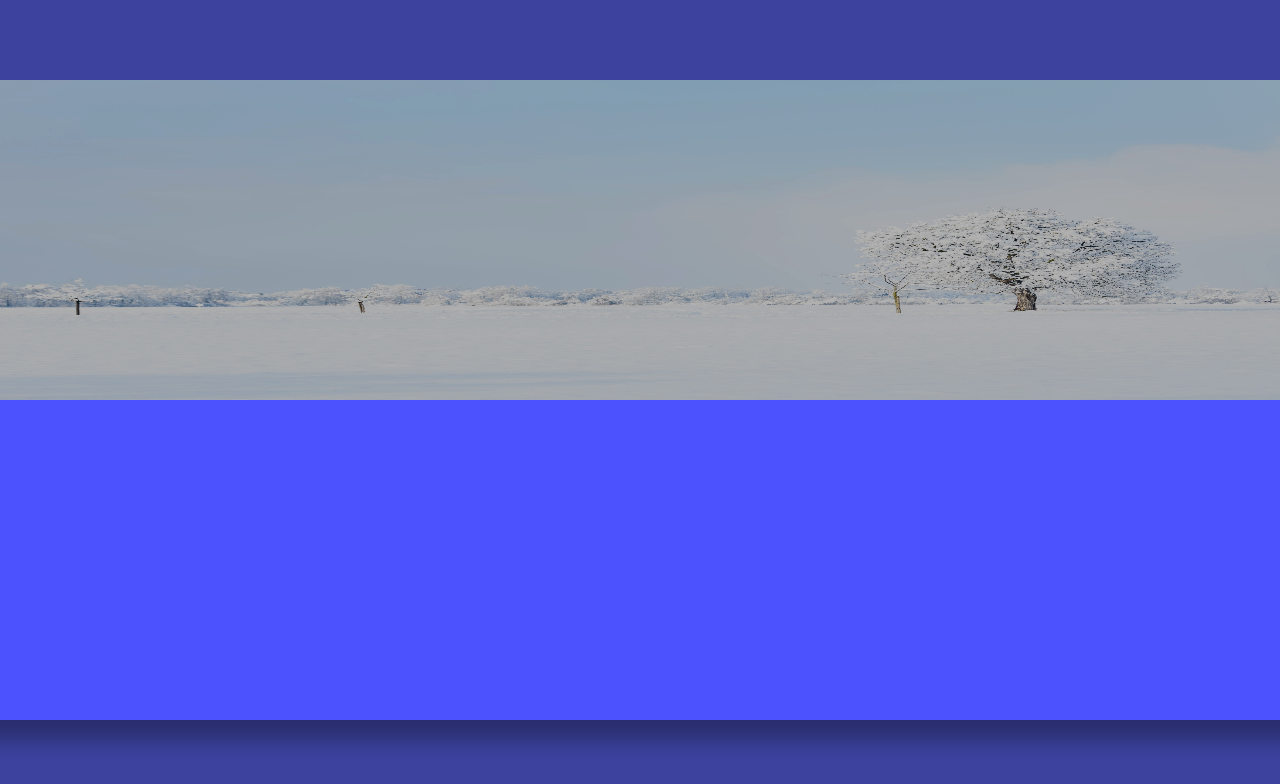
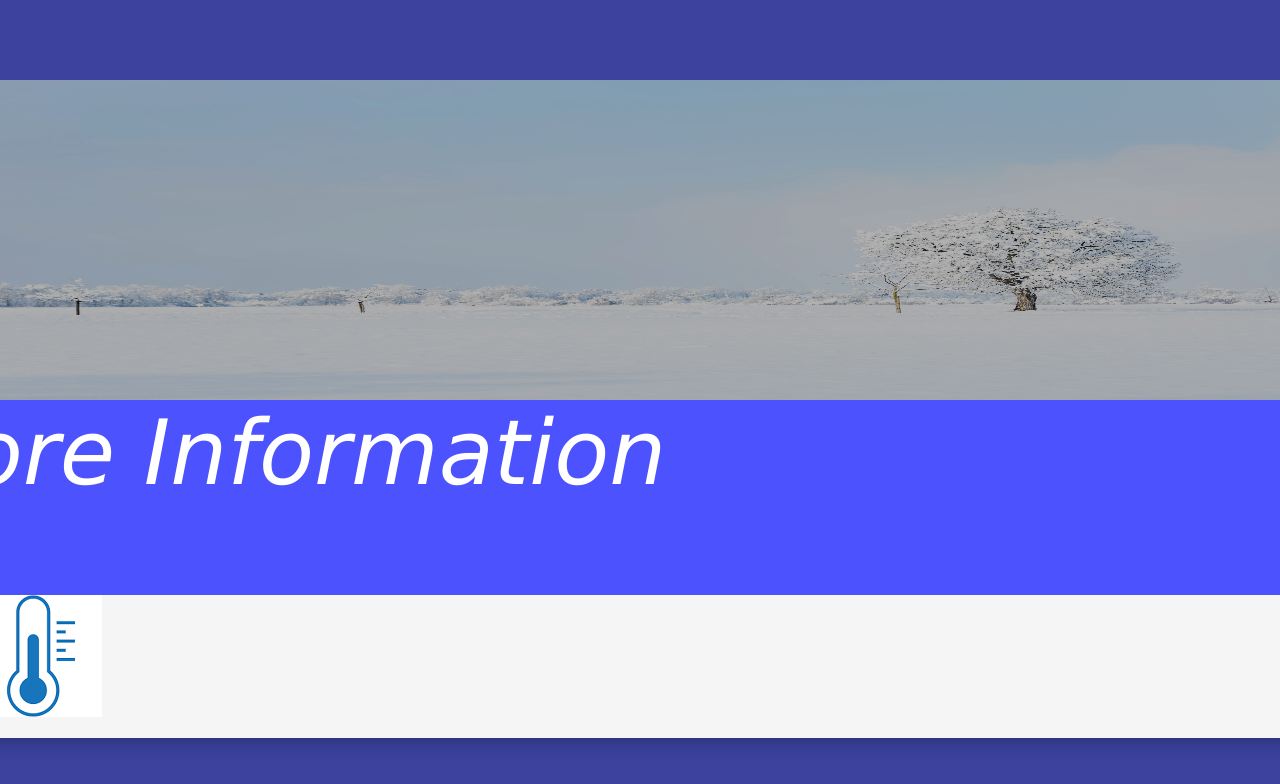
Before and after one commit to Sameerijaz112/Weather-App, an Angular app: page / in a window 1280 px wide. Shown: the top 784 px of the page. Built offline with nearby package versions, Linux system fonts and the light colour scheme.

Commit message:
css done

```diff
--- a/src/app/app.component.html
+++ b/src/app/app.component.html
@@ -10,8 +10,16 @@
     </div>
   </div>
   <div class="lower-data">
-    <img src="" alt="">
-    <img src="" alt="">
+  <div class="info-data">
+    More Information
+  </div>
+  <div class="more-info-container">
+    <div class="info-block">
+      <div class="info-block-label">
+        <img src="../assets/aaaaa.png" alt="">
+      </div>
+    </div>
+  </div>
   </div>
 
 </div>
--- a/src/styles.css
+++ b/src/styles.css
@@ -39,7 +39,7 @@ body{
     overflow: hidden;
     width: 100%;
     height: 50%;
-    border-top-right-radius:20px ;
+    border-top-left-radius:20px ;
     border-top-right-radius:20px ;
 
 }
@@ -84,3 +84,42 @@ body{
     font-weight: 900;
 
 }
+.info-data{
+    color: white;
+}
+.more-info-container{
+    flex: 1;
+    background-color: whitesmoke;
+    border-bottom-left-radius: 20px;
+    border-bottom-right-radius: 20px;
+    margin: 1em;
+    display: flex;
+    flex-direction: row;
+    flex-wrap: wrap;
+}
+.info-block{
+    width: 50px;
+    display: flex;
+    flex-direction: row;
+}
+.info-block-labe{
+    width: 50%;
+    display: flex;
+    flex-direction: column;
+    justify-content: center;
+   align-items: center;
+}
+.info-block-labe img {
+    width: 1em;
+}
+.info-block-labe span{
+    color: white;
+    font-size: 0.8rem;
+}
+.info-block-value{
+    width: 50%;
+    display: flex;
+   justify-content: flex-start;
+   align-items: center;
+   color: white;
+}
```
Also changed, not shown: src/assets/aaaaa.png (added), src/assets/okok.png (added).
